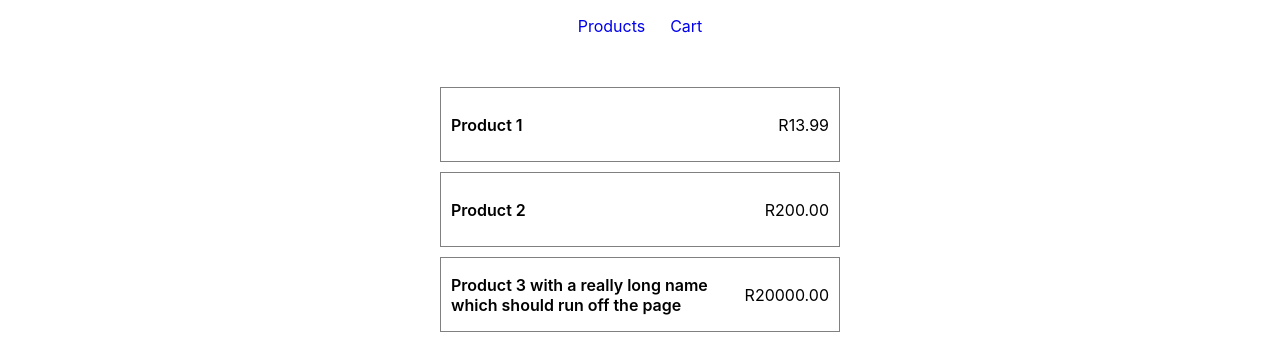
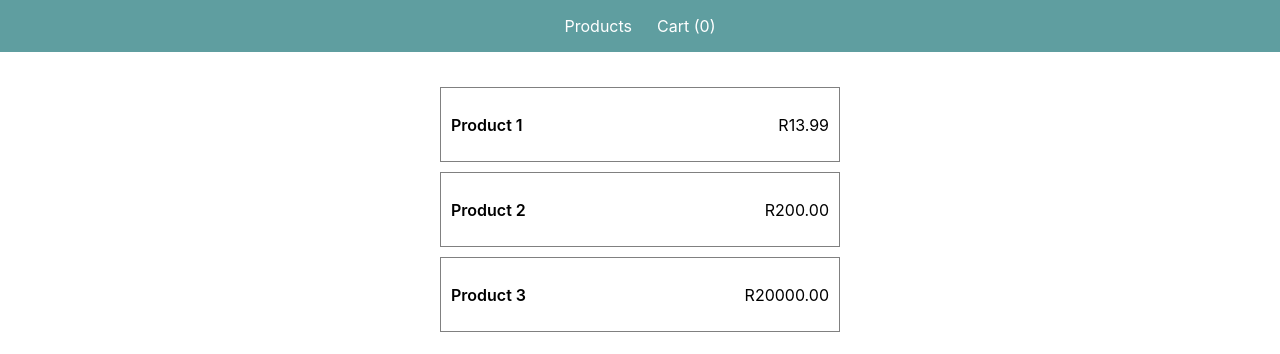
Before and after one commit to jarrod-kallis/redux-shopping-cart, a React (Create React App) app: page / in a window 1280 px wide. Shown: the top 354 px of the page. Built offline with nearby package versions, Linux system fonts and the light colour scheme.

Commit message:
Complete Without Redux

```diff
--- a/src/App.js
+++ b/src/App.js
@@ -8,30 +8,117 @@ import Cart from './components/cart/Cart';
 
 class App extends Component {
   state = {
-    selectedProducts: []
-  }
+    products: [
+      {
+        id: 1,
+        name: 'Product 1',
+        displayPrice: 'R13.99',
+        price: 13.99,
+        quantity: 0
+      },
+      {
+        id: 2,
+        name: 'Product 2',
+        displayPrice: 'R200.00',
+        price: 200,
+        quantity: 0
+      },
+      {
+        id: 3,
+        name: 'Product 3',
+        displayPrice: 'R20000.00',
+        price: 20000,
+        quantity: 0
+      }
+    ],
+    selectedProducts: [],
+    totalNumOfProductsSelected: 0
+  };
 
-  addToCart = (product) => {
-    this.setState((state) => ({
-      selectedProducts: state.selectedProducts.concat(product)
-    }));
-  }
+  addToCart = product => {
+    const selectedProducts = [...this.state.selectedProducts];
+    let productIndex = this.state.selectedProducts.findIndex(
+      p => p.id === product.id
+    );
+
+    if (productIndex === -1) {
+      productIndex = selectedProducts.push(product) - 1;
+    }
+
+    selectedProducts[productIndex].quantity++;
+
+    const totalNumOfProductsSelected = selectedProducts.reduce(
+      (qty, product) => qty + product.quantity,
+      0
+    );
+
+    setTimeout(() => {
+      this.setState(state => ({
+        selectedProducts,
+        totalNumOfProductsSelected
+      }));
+    }, 250);
+  };
+
+  removeFromCart = product => {
+    const selectedProducts = [...this.state.selectedProducts];
+    let productIndex = this.state.selectedProducts.findIndex(
+      p => p.id === product.id
+    );
+
+    selectedProducts[productIndex].quantity--;
+
+    if (selectedProducts[productIndex].quantity <= 0) {
+      selectedProducts.splice(productIndex, 1);
+    }
+
+    const totalNumOfProductsSelected = selectedProducts.reduce(
+      (qty, product) => qty + product.quantity,
+      0
+    );
+
+    setTimeout(() => {
+      this.setState(state => ({
+        selectedProducts,
+        totalNumOfProductsSelected
+      }));
+    }, 250);
+  };
 
   render() {
     return (
       <Router>
         <div className="App">
           <header>
-            <NavBar />
+            <NavBar
+              numOfSelectedProducts={this.state.totalNumOfProductsSelected}
+            />
           </header>
           <main>
             <Switch>
-              <Route path="/" exact render={(routeProps) => {
-                return <Products click={this.addToCart} />
-              }} />
-              <Route path="/cart" render={(routeProps) => {
-                return <Cart products={this.state.selectedProducts} />
-              }} />
+              <Route
+                path="/"
+                exact
+                render={routeProps => {
+                  return (
+                    <Products
+                      products={this.state.products}
+                      click={this.addToCart}
+                    />
+                  );
+                }}
+              />
+              <Route
+                path="/cart"
+                render={routeProps => {
+                  return (
+                    <Cart
+                      products={this.state.selectedProducts}
+                      click={this.removeFromCart}
+                    />
+                  );
+                }}
+              />
             </Switch>
           </main>
         </div>
--- a/src/components/cart/Cart.js
+++ b/src/components/cart/Cart.js
@@ -1,13 +1,25 @@
 import React from 'react';
 
-const Cart = ({ products }) => {
-  const productsDOM = products.map(product => <div>{product.name}</div>);
+import Product from '../product/Product';
 
-  return (
-    <div>
-      {productsDOM}
-    </div>
-  )
+const Cart = ({ products, click }) => {
+  let productsDOM;
+
+  if (products.length === 0) {
+    productsDOM = <span>There are no items in your cart</span>;
+  } else {
+    productsDOM = products.map(product => (
+      <Product
+        key={product.id}
+        name={product.name}
+        price={product.displayPrice}
+        quantity={product.quantity}
+        click={() => click(product)}
+      />
+    ));
+  }
+
+  return <div>{productsDOM}</div>;
 };
 
 export default Cart;
--- a/src/components/navigation/NavBar.css
+++ b/src/components/navigation/NavBar.css
@@ -1,6 +1,7 @@
 .navigation-toolbar {
   display: flex;
   justify-content: center;
+  background-color: cadetblue;
 }
 
 .navigation-toolbar ul {
@@ -15,4 +16,5 @@
 
 .navigation-toolbar a {
   text-decoration: none;
+  color: white;
 }
--- a/src/components/navigation/NavBar.js
+++ b/src/components/navigation/NavBar.js
@@ -3,14 +3,14 @@ import { Link } from 'react-router-dom';
 
 import './NavBar.css';
 
-const NavBar = () => (
+const NavBar = ({ numOfSelectedProducts }) => (
   <nav className="navigation-toolbar">
     <ul>
       <li>
         <Link to="/">Products</Link>
       </li>
       <li>
-        <Link to="/cart">Cart</Link>
+        <Link to="/cart">Cart ({numOfSelectedProducts})</Link>
       </li>
     </ul>
   </nav>
--- a/src/components/product/Product.js
+++ b/src/components/product/Product.js
@@ -2,12 +2,22 @@ import React from 'react';
 
 import './Product.css';
 
-const Product = ({ name, price, click }) => (
-  <div className="product" onClick={click}>
-    <span className="name">{name}</span>
-    <span className="spacer"></span>
+const Product = ({ name, price, quantity, click }) => {
+  const priceDOM = quantity ? (
+    <span className="price">
+      {price} <span>({quantity})</span>
+    </span>
+  ) : (
     <span className="price">{price}</span>
-  </div>
-);
+  );
+
+  return (
+    <div className="product" onClick={click}>
+      <span className="name">{name}</span>
+      <span className="spacer" />
+      {priceDOM}
+    </div>
+  );
+};
 
 export default Product;
--- a/src/components/product/Products.js
+++ b/src/components/product/Products.js
@@ -3,46 +3,24 @@ import React from 'react';
 import Product from './Product';
 
 class Products extends React.Component {
-  state = {
-    products: [{
-      id: 1,
-      name: 'Product 1',
-      displayPrice: 'R13.99',
-      price: 13.99
-    },
-    {
-      id: 2,
-      name: 'Product 2',
-      displayPrice: 'R200.00',
-      price: 200
-    },
-    {
-      id: 3,
-      name: 'Product 3 with a really long name which should run off the page',
-      displayPrice: 'R20000.00',
-      price: 20000
-    }
-    ]
-  }
-
-  onProductClick = (product) => {
+  onProductClick = product => {
     this.props.click(product);
-  }
+  };
 
   render() {
-    const products = this.state.products.map((product) => {
+    const products = this.props.products.map(product => {
       return (
-        <Product key={product.id} name={product.name} price={product.displayPrice} click={() => this.onProductClick(product)} />
+        <Product
+          key={product.id}
+          name={product.name}
+          price={product.displayPrice}
+          click={() => this.onProductClick(product)}
+        />
       );
     });
 
-    return (
-      <div>
-        {products}
-      </div>
-    );
+    return <div>{products}</div>;
   }
 }
 
-
 export default Products;
```
